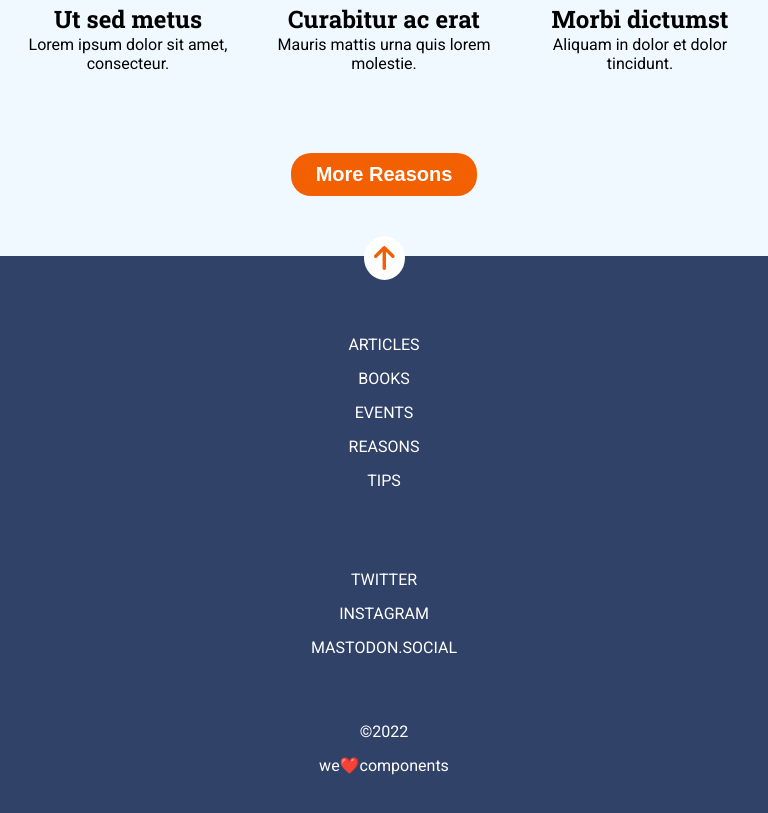
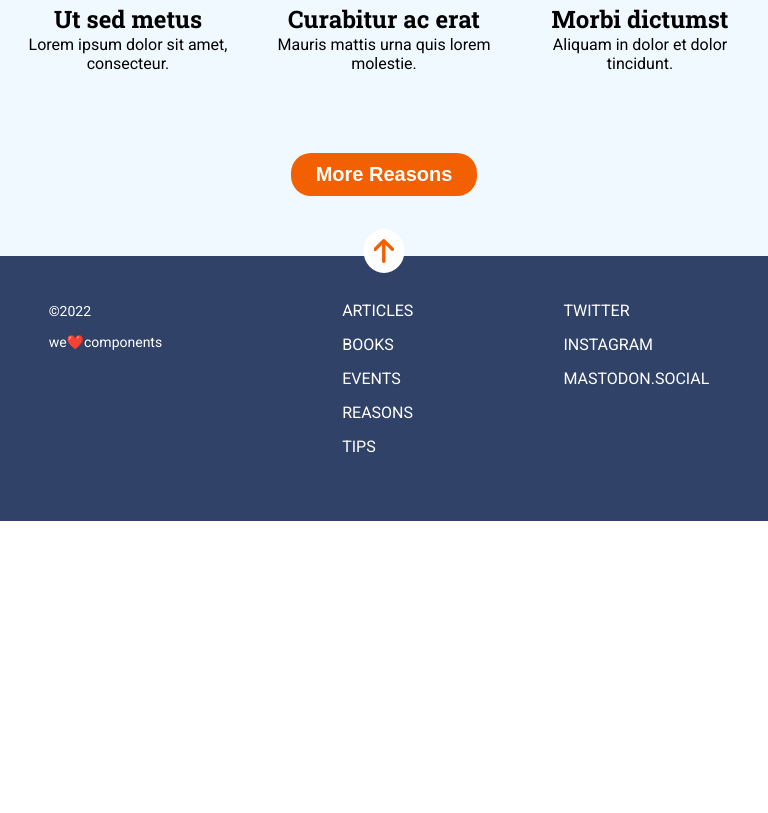
Before and after one commit to Adalab/modulo-1-evaluacion-final-mgantunez, a website built with Vite: page src/index.html in a window 768 px wide. Shown: the part 1231-2044 px from the top of the page. After the commit the page ends 1752 px from the top, so only its background shows below. Built offline with nearby package versions, Linux system fonts and the light colour scheme; files whose address does not match are found by name.

Commit message:
Add footer tablet

```diff
--- a/src/scss/main.scss
+++ b/src/scss/main.scss
@@ -66,6 +66,7 @@
 }
 
 .section1 {
+
     display: flex;
     flex-direction: column;
     justify-content: flex-start;
@@ -96,6 +97,7 @@
     }
 
     /*hacer transform con transition*/
+
     &__button {
         display: inline-block;
         color: #f26002;
@@ -119,6 +121,7 @@
 }
 
 .section2 {
+
     /*esto tiene que ir con grid*/
 
     background-color: #eff9ff;
@@ -175,7 +178,9 @@
 }
 
 .footer {
+
     /*esto tiene que ir con flexbox*/
+
     color: white;
     background-color: #304268;
     display: flex;
@@ -183,13 +188,19 @@
     justify-content: center;
     align-items: center;
     text-align: center;
+    position: relative;
 
     &__container-arrow {
         background-color: white;
         border-radius: 50%;
         border: none;
-        transform: translateY(-20px);
         cursor: pointer;
+        display: flex;
+        justify-content: center;
+        position: absolute;
+        top: -5px;
+        left: 50%;
+        transform: translate(-50%, -50%);
     }
 
     &__arrow {
@@ -219,6 +230,7 @@
 
     &__copyright {
         margin-bottom: 50px;
+        font-size: 0.875rem;
         display: flex;
         flex-direction: column;
         align-items: center;
@@ -258,6 +270,7 @@
     .section2 {
 
         padding-inline: 20px;
+
         &__container {
             display: grid;
             grid-template-columns: 1fr 1fr 1fr;
@@ -311,6 +324,33 @@
             grid-row: 3;
         }
     }
+
+    .footer {
+        display: flex;
+        flex-direction: row-reverse;
+        align-items: first baseline;
+        column-gap: 70px;
+
+        &__list {
+            text-align: left;
+        }
+
+        &__nav {
+            display: flex;
+            flex-direction: row;
+            justify-content: flex-end;
+            margin-top: 20px;
+            column-gap: 150px;
+        }
+
+        &__copyright {
+            display: flex;
+            align-items: flex-start;
+            justify-content: flex-start;
+            margin-right: 100px;
+        }
+    }
+
 }
 
 /* Desktop
```
